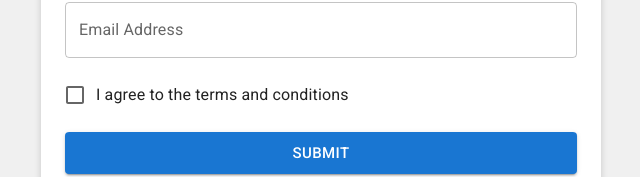
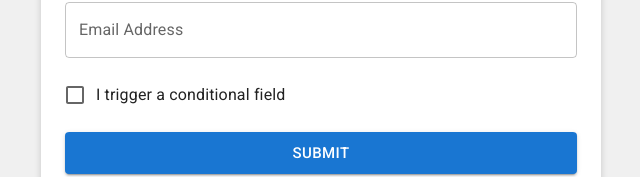
Before and after one commit to alan-eicker/ReactForm, a React (Create React App) app: page / in a window 1280 px wide. Shown: the part 122-299 px from the top of the page, without its empty margins (319-959 px from the left). Built offline with nearby package versions, Linux system fonts and the light colour scheme.

Commit message:
Adds condtional fields

```diff
--- a/public/index.html
+++ b/public/index.html
@@ -24,10 +24,10 @@
       work correctly both with client-side routing and a non-root public URL.
       Learn how to configure a non-root public URL by running `npm run build`.
     -->
-    <title>React App</title>
+    <title>React Form</title>
   </head>
   <body>
-    <noscript>You need to enable JavaScript to run this app.</noscript>
+    <noscript>A simple React form component using Formik and Yup.</noscript>
     <div id="root"></div>
     <!--
       This HTML file is a template.
--- a/src/App.js
+++ b/src/App.js
@@ -25,13 +25,13 @@ export default function App() {
             cols={{ xs: 12, md: 5 }}
             name="firstName"
             label="First Name"
-            validator={validate.string().required('First name is required')}
+            validator={validate.string().required('Required field')}
           />
           <Form.TextField
             cols={{ xs: 12, md: 5 }}
             name="lastName"
             label="Last Name"
-            validator={validate.string().required('Last name is required')}
+            validator={validate.string().required('Required field')}
           />
           <Form.TextField
             cols={{ xs: 12, md: 2 }}
@@ -45,16 +45,22 @@ export default function App() {
             validator={validate
               .string()
               .email('Invalid email address')
-              .required('Email address is required')}
+              .required('Required field')}
           />
           <Form.CheckOption
             type="checkbox"
             name="agree"
-            label="I agree to the terms and conditions"
-            validator={validate
-              .string()
-              .oneOf(['true'])
-              .required('Please agree to the terms and conditions')}
+            label="I trigger a conditional field"
+          />
+          <Form.TextField
+            showIf={['agree', true]}
+            cols={{ xs: 12, md: 12 }}
+            name="condtionalField"
+            label="Conditional Field"
+            validator={validate.string().when('agree', {
+              is: true,
+              then: () => validate.string().required('Required field'),
+            })}
           />
         </Form>
       </Box>
--- a/src/Form/Form.jsx
+++ b/src/Form/Form.jsx
@@ -46,7 +46,7 @@ export default function Form({ children = null, submitButtonText = 'Submit' }) {
         {Children.map(childrenArray, (child) => {
           const {
             cols = defaultCols,
-            isVisible = true,
+            showIf = null,
             id = uniqid(),
             name,
             ...props
@@ -54,16 +54,25 @@ export default function Form({ children = null, submitButtonText = 'Submit' }) {
 
           const error = !!(errors[name] && touched[name]);
 
-          return isVisible ? (
+          let showField = true;
+
+          if (showIf) {
+            const [name, value] = showIf;
+            showField = values[name] === value;
+          }
+
+          return showField ? (
             <Grid item {...cols} key={name}>
               {cloneElement(child, {
                 id,
                 name,
                 value: values[name],
                 onChange: handleChange,
-                fullWidth: true,
-                helperText: errors[name],
                 error,
+                ...(!child?.props?.type?.match(/checkbox|radio/) && {
+                  fullWidth: true,
+                  helperText: errors[name],
+                }),
                 ...props,
               })}
             </Grid>
```
Also changed, not shown: 2 other files (tests, documents, lock files or other folders).
